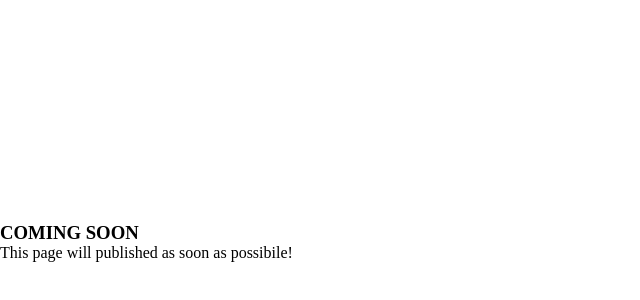
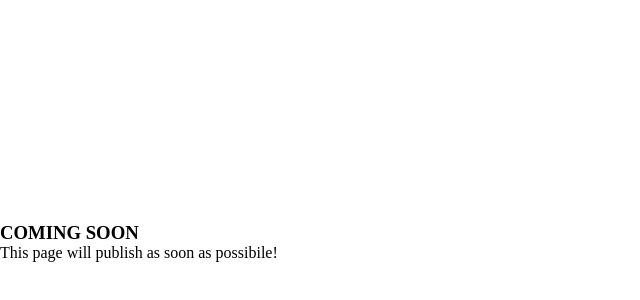
Before and after one commit to elearning-dev/elearning-dev.github.io, a plain HTML site: page index.html in a window 1280 px wide. Shown: the part 158-458 px from the top of the page, 0-640 px from the left. Drawn offline with Linux system fonts and the light colour scheme.

Commit message:
update text

```diff
--- a/index.html
+++ b/index.html
@@ -12,7 +12,7 @@
     <div class="body">
         <div>
             <h3>COMING SOON</h3>
-            <p>This page will published as soon as possibile!</p>
+            <p>This page will publish as soon as possibile!</p>
         </div>
     </div>
 </body>
```
